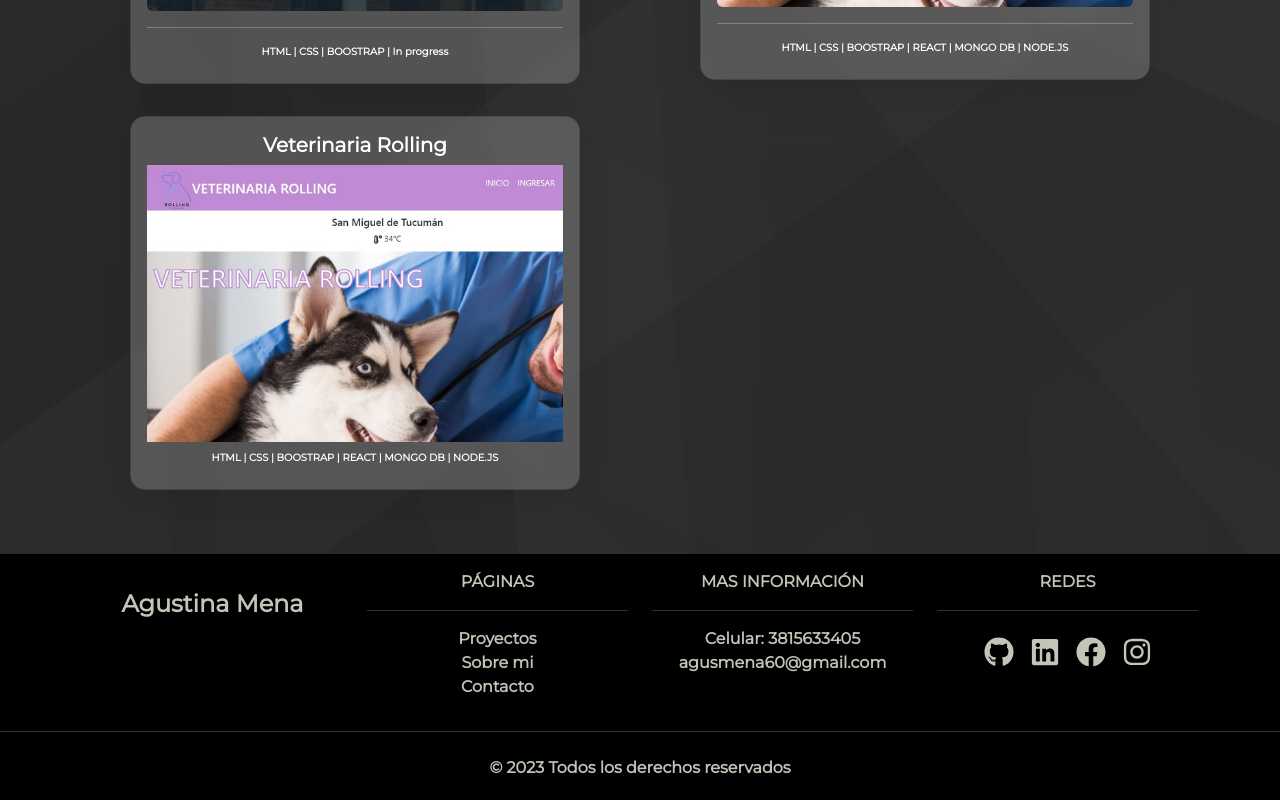
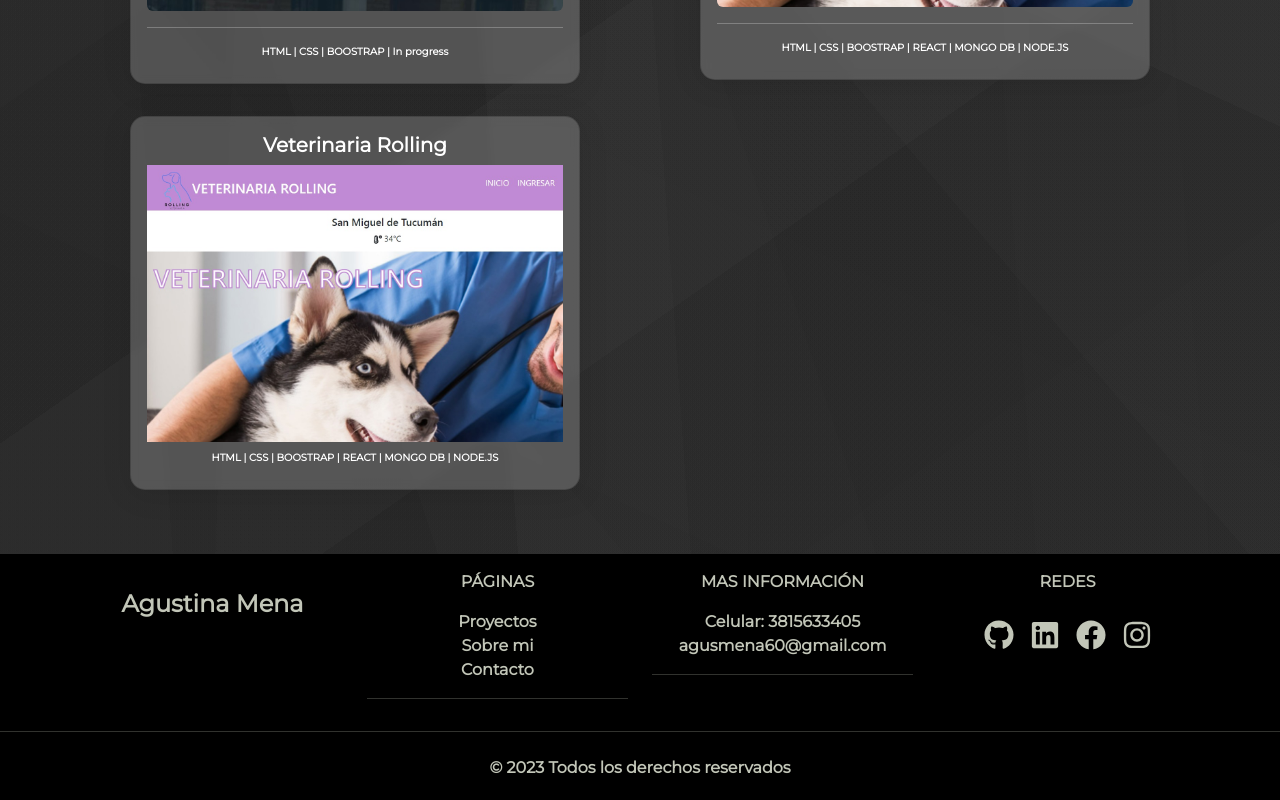
Before and after one commit to Agusme/portfolio-Agustina-Mena, a React (Create React App) app: page / in a window 1280 px wide. Shown: the part 2150-2950 px from the top of the page. Built offline with nearby package versions, Linux system fonts and the light colour scheme.

Commit message:
some changes

```diff
--- a/src/components/layouts/Footer.jsx
+++ b/src/components/layouts/Footer.jsx
@@ -15,26 +15,26 @@ const Footer = () => {
              <p className="fw-bold">PÁGINAS</p>
 
             <ul className="list-unstyled">
-<hr />
               <li>Proyectos</li>
               <li>Sobre mi</li>
               <li>Contacto</li>
             </ul>
+            <hr />
+
           </Col>
             <Col lg={3} sm={12}>
             <p className="fw-bold">MAS INFORMACIÓN</p>
 
             <ul className="list-unstyled">
-              <hr />
               <li>Celular: 3815633405</li>
 
               <li> agusmena60@gmail.com</li>
             </ul>
+            <hr />
           </Col>
 
           <Col lg={3} sm={12}>
           <p className="fw-bold">REDES</p>
-          <hr />
 
             <ul className="list-unstyled d-flex  d-flex justify-content-center">
 
```
